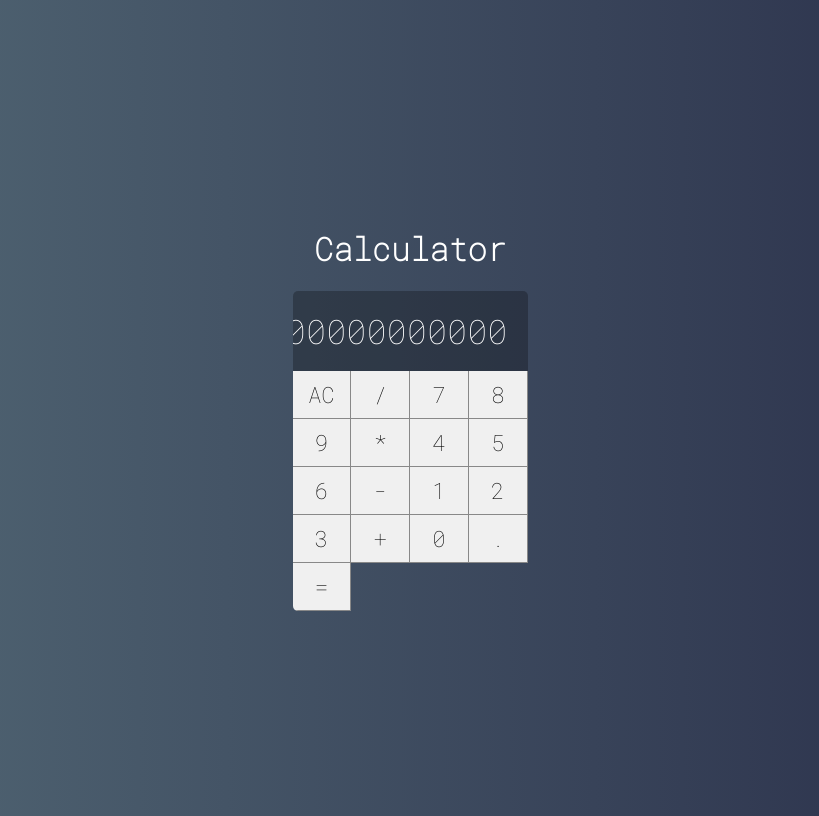
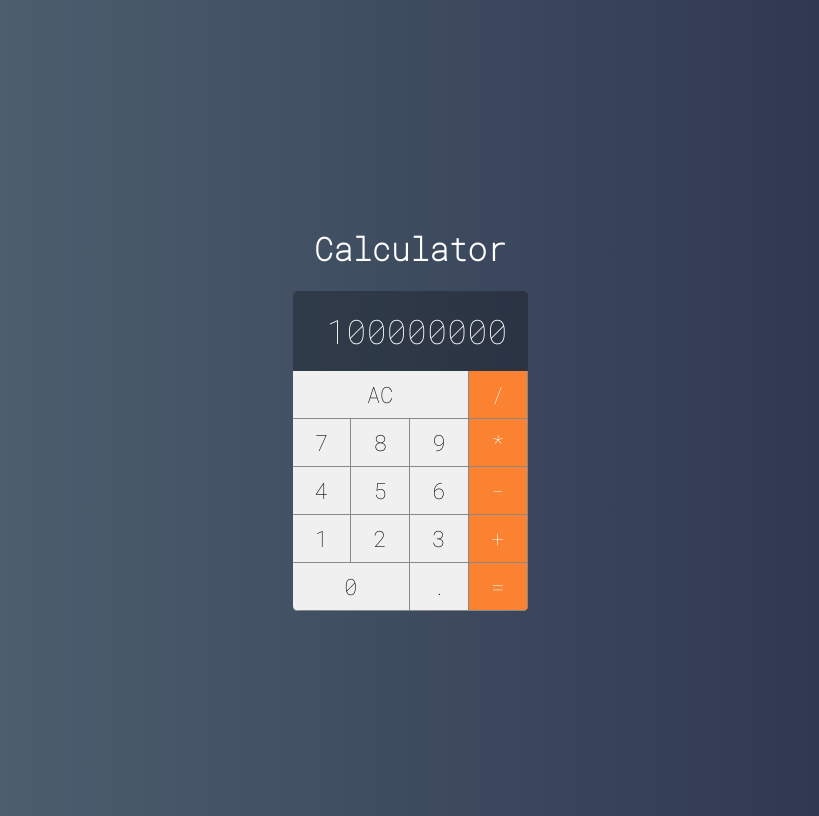
Before and after one commit to jessik126/calculator, a React (Create React App) app: page / in a window 1280 px wide. Shown: the whole page, without its empty margins (230-1049 px from the left). Built offline with nearby package versions, Linux system fonts and the light colour scheme.

Commit message:
differentiation of buttons

```diff
--- a/src/components/Butoon.css
+++ b/src/components/Butoon.css
@@ -11,3 +11,24 @@
     border-bottom: var(--border-button);
     outline: none;
 }
+
+.button:active {
+    background-color: #ccc;
+}
+
+.button.double{
+    grid-column: span 2;
+}
+
+.button.triple{
+    grid-column: span 3;
+}
+
+.button.operation{
+    background-color: #fa8231;
+    color: #FFF;
+}
+
+.button.operation:active{
+    background-color: #fa8231cc;
+}
--- a/src/components/Button.jsx
+++ b/src/components/Button.jsx
@@ -2,4 +2,28 @@
 import './Butoon.css'
 
 export default props =>
-    <button className="button">{props.label}</button>
+    <button
+        onClick={e => props.click && props.click(props.label)}
+        className={`button
+       ${props.operation ? 'operation' : ''}
+       ${props.double ? 'double' : ''}
+       ${props.triple ? 'triple' : ''}
+
+    `}>
+        {props.label}
+    </button>
+
+
+// //another option:
+// export default props => {
+//     let classtype = 'button';
+//     classtype += props.operation ? 'operation' : '';
+//     classtype += props.double ? 'double' : '';
+//     classtype += props.triple ? 'triple' : '';
+
+//     return (
+//         <button className={classtype}>
+//             {props.label}
+//         </button>
+//     )
+// }
--- a/src/main/Calculator.jsx
+++ b/src/main/Calculator.jsx
@@ -5,27 +5,58 @@
 import Display from "../components/Display";
 
 export default class Calculator extends Component {
+
+    // // to not have problems with 'this', instead:
+    // //const addDigit = n => this.addDigit(n)
+    // //const setOperation = n => this.setOperation(n)
+    // // you can bind in the constructor:
+    // constructor(props){
+    //     super(props)
+    //     this.clearMemory = this.clearMemory.bind(this)
+    //     this.setOperation = this.setOperation.bind(this)
+    //     this.addDigit = this.addDigit.bind(this)
+    // }
+
+
+    clearMemory(){
+        console.log('limpar')
+    }
+
+    setOperation(operation){
+        console.log(operation)
+    }
+
+    addDigit(digit){
+        console.log(digit)
+    }
+
+
     render(){
+
+        const addDigit = n => this.addDigit(n)
+        const setOperation = n => this.setOperation(n)
+
+
         return (
             <div className="calculator">
-                <Display value={1000000000000}/>
-                <Button label="AC"/>
-                <Button label="/"/>
-                <Button label="7"/>
-                <Button label="8"/>
-                <Button label="9"/>
-                <Button label="*"/>
-                <Button label="4"/>
-                <Button label="5"/>
-                <Button label="6"/>
-                <Button label="-"/>
-                <Button label="1"/>
-                <Button label="2"/>
-                <Button label="3"/>
-                <Button label="+"/>
-                <Button label="0"/>
-                <Button label="."/>
-                <Button label="="/>
+                <Display value={100000000}/>
+                <Button label="AC" click={() => this.clearMemory()} triple/>
+                <Button label="/" click={setOperation} operation/>
+                <Button label="7" click={addDigit}/>
+                <Button label="8" click={addDigit}/>
+                <Button label="9" click={addDigit}/>
+                <Button label="*" click={setOperation} operation/>
+                <Button label="4" click={addDigit}/>
+                <Button label="5" click={addDigit}/>
+                <Button label="6" click={addDigit}/>
+                <Button label="-" click={setOperation} operation/>
+                <Button label="1" click={addDigit}/>
+                <Button label="2" click={addDigit}/>
+                <Button label="3" click={addDigit}/>
+                <Button label="+" click={setOperation} operation/>
+                <Button label="0" click={addDigit} double/>
+                <Button label="." click={addDigit}/>
+                <Button label="=" click={setOperation} operation/>
             </div>
         )
     }
```
